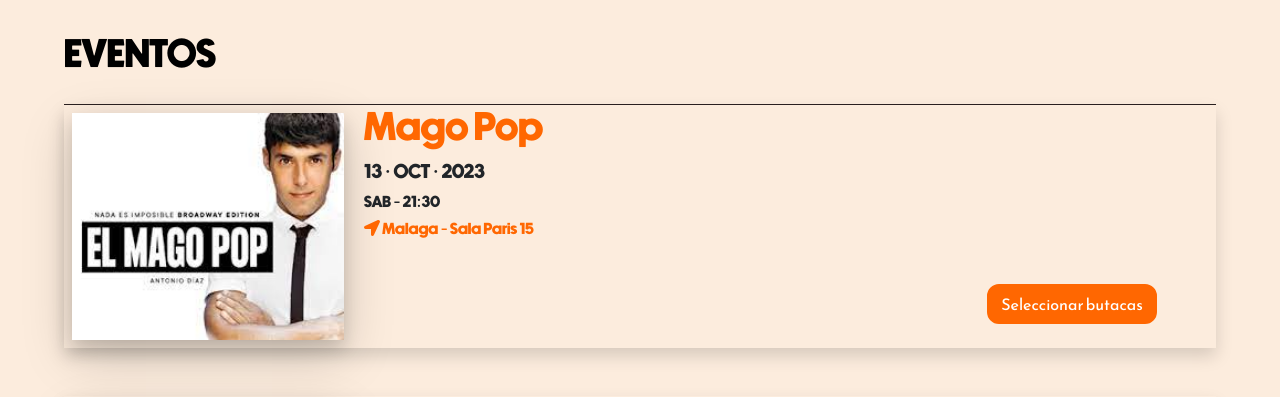
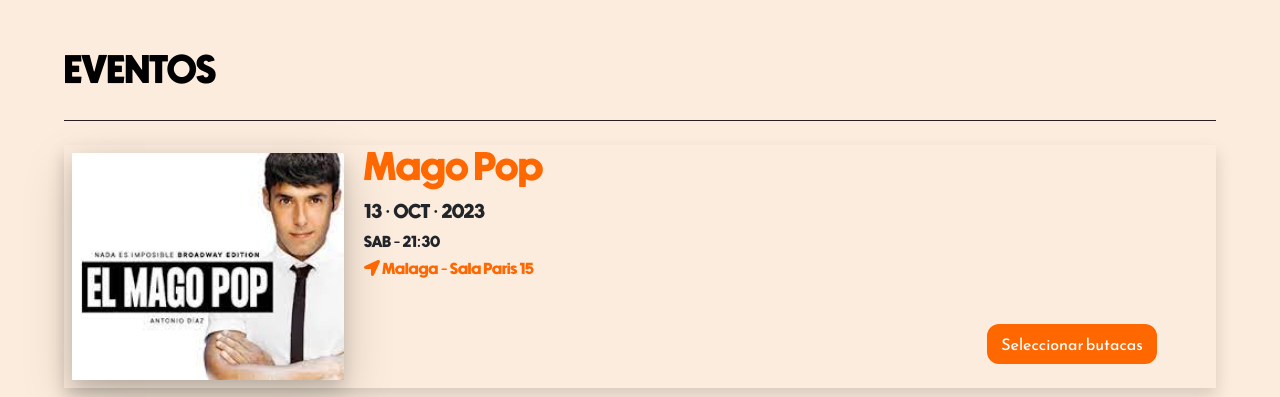
Before and after one commit to amjyebenes/Los-Elementos, a PHP site: page /framework-php-bootstrap/eventos.php in a window 1280 px wide. Shown: the part 64-461 px from the top of the page. Run offline with PHP 8.4, Linux system fonts and the light colour scheme; style sheets or scripts are compiled from the project's sources; some libraries are stand-ins or nearby versions.

Commit message:
cambios eventos angel

```diff
--- a/framework-php-bootstrap/eventos.php
+++ b/framework-php-bootstrap/eventos.php
@@ -12,12 +12,8 @@
     <main class="device-padding">
         <!-- Portfolio Section-->
         <section class="position-relative pt-md-5 mt-md-5 portfolio mb-0" id="portfolio">
-            <div class="pb-4">
-                <!-- Portfolio Section Heading-->
-                <h1 class="text-left text-uppercase text-black fw-light m-0">Eventos</h1>
-                <!-- Icon Divider-->
-            </div>
-            <div class="b-line w-100 bg-dark"></div>
+            <h1 class="text-left text-uppercase text-black fw-light m-0 pt-3">Eventos</h1>
+            <div class="b-line w-100 bg-dark my-4"></div>
         </section>
 
         <section>
```
